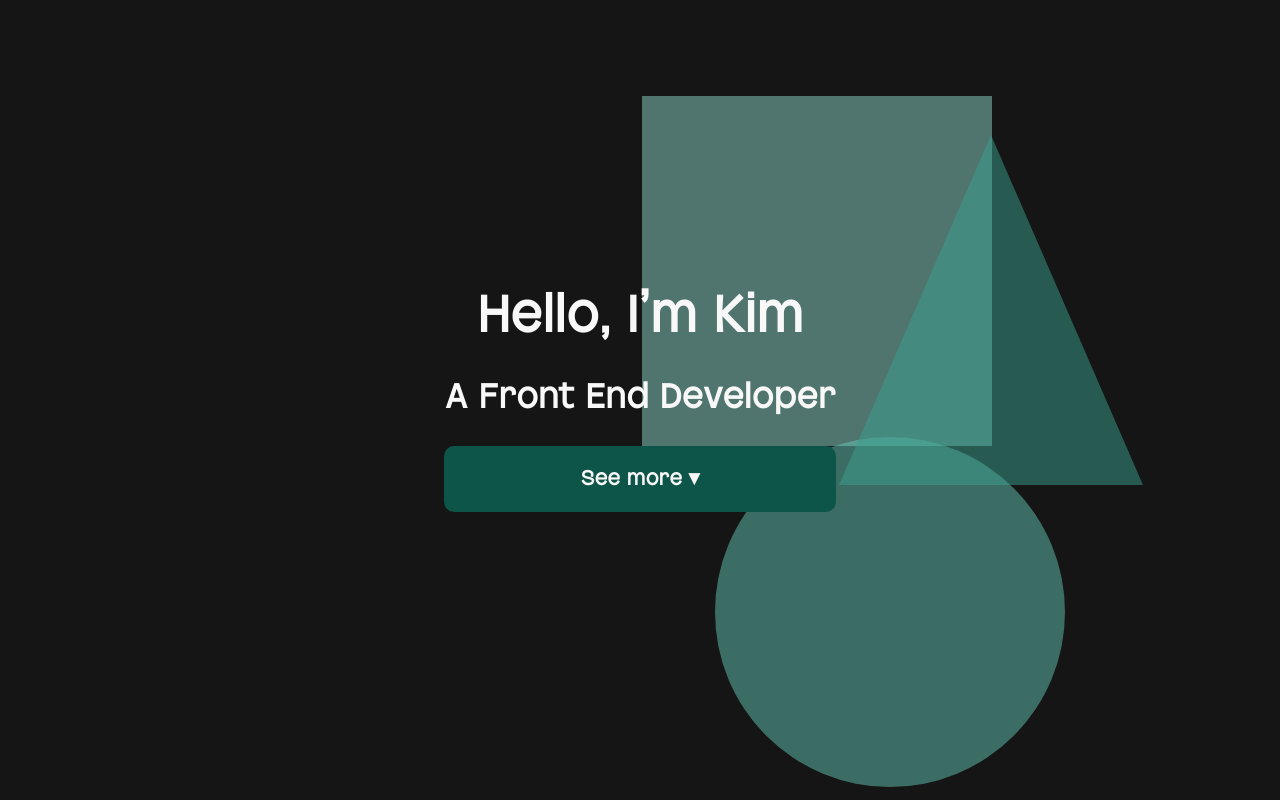
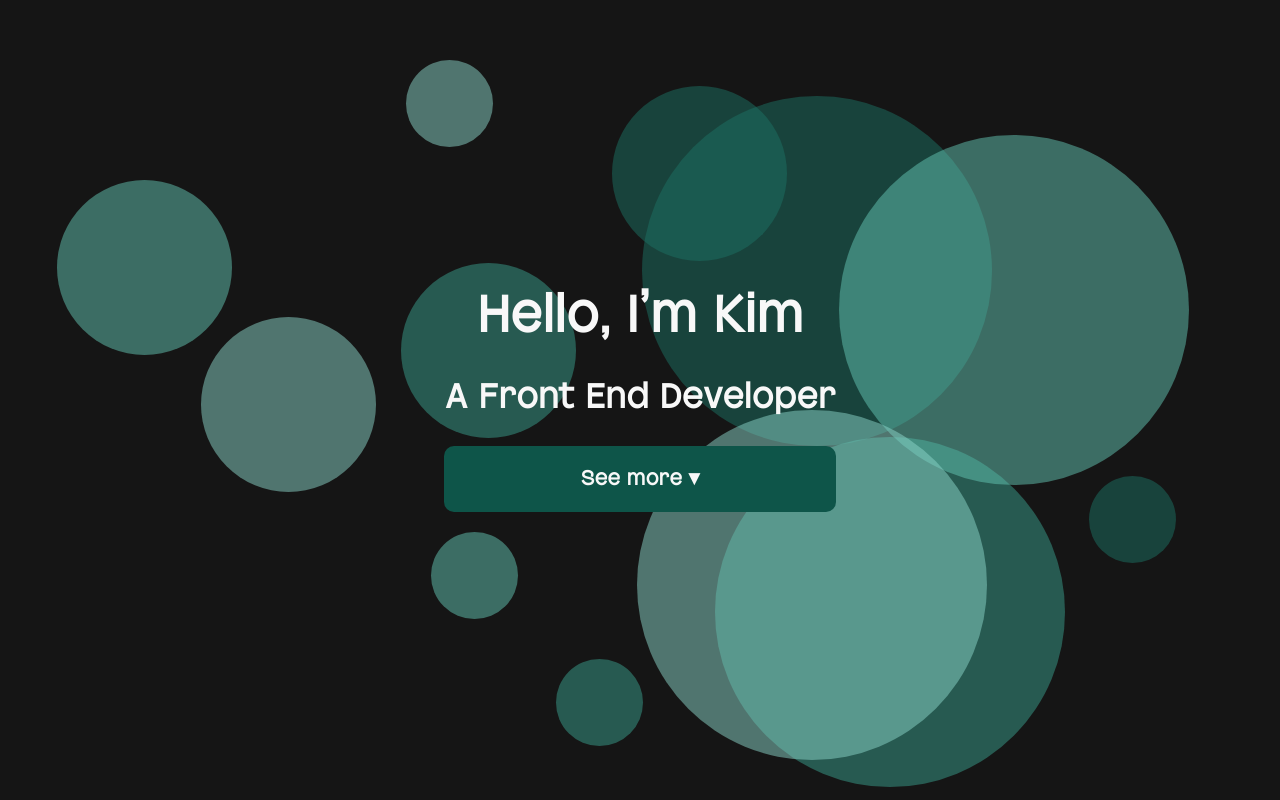
Before and after one commit to kimoshinowo/kimoshinowo.github.io, a website: page index.html in a window 1280 px wide. Shown: the top 800 px of the page. Drawn offline with Linux system fonts and the light colour scheme.

Commit message:
Update shape sizes and number of shapes

```diff
--- a/index.html
+++ b/index.html
@@ -13,9 +13,18 @@
     <body>
         <main>
             <section id="homescreen" class="homescreen">
-                <div id="shape1" class="shape"></div>
-                <div id="shape2" class="shape shape--circle"></div>
-                <div id="shape3" class="shape shape--triangle"></div>
+                <div id="shape1" class="circle circle--lg"></div>
+                <div id="shape2" class="circle circle--lg circle--light"></div>
+                <div id="shape3" class="circle circle--lg circle--lighter"></div>
+                <div id="shape4" class="circle circle--lg circle--lightest"></div>
+                <div id="shape5" class="circle circle--med"></div>
+                <div id="shape6" class="circle circle--med circle--light"></div>
+                <div id="shape7" class="circle circle--med circle--lighter"></div>
+                <div id="shape8" class="circle circle--med circle--lightest"></div>
+                <div id="shape9" class="circle circle--sml"></div>
+                <div id="shape10" class="circle circle--sml circle--light"></div>
+                <div id="shape11" class="circle circle--sml circle--lighter"></div>
+                <div id="shape12" class="circle circle--sml circle--lightest"></div>
                 <div class="homescreen__content">
                     <h1>Hello, I&rsquo;m Kim</h1>
 
--- a/src/js/home-animation.js
+++ b/src/js/home-animation.js
@@ -1,48 +1,162 @@
 var screenHeight = document.getElementById("homescreen").offsetHeight;
 var screenWidth = document.getElementById("homescreen").offsetWidth;
 
-var shapeSize = document.getElementById("shape1").offsetHeight;
+var shapeSizeLg = document.getElementById("shape1").offsetHeight;
+var shapeSizeMd = document.getElementById("shape5").offsetHeight;
+var shapeSizeSm = document.getElementById("shape9").offsetHeight;
 
+// TODO - reduce all this repetition!
 var id1 = null;
 var id2 = null;
 var id3 = null;
+var id4 = null;
+var id5 = null;
+var id6 = null;
+var id7 = null;
+var id8 = null;
+var id9 = null;
+var id10 = null;
+var id11 = null;
+var id12 = null;
 
 clearInterval(id1);
 clearInterval(id2);
 clearInterval(id3);
+clearInterval(id4);
+clearInterval(id5);
+clearInterval(id6);
+clearInterval(id7);
+clearInterval(id8);
+clearInterval(id9);
+clearInterval(id10);
+clearInterval(id11);
+clearInterval(id12);
 
 let shape1 = {
     elem: document.getElementById("shape1"),
-    yPos: getRndInteger(1, screenHeight - shapeSize - 1),
-    xPos: getRndInteger(1, screenWidth - shapeSize - 1),
+    yPos: getRndInteger(1, screenHeight - shapeSizeLg - 1),
+    xPos: getRndInteger(1, screenWidth - shapeSizeLg - 1),
     yDir: Math.round(Math.random()) * 2 - 1,
-    xDir: Math.round(Math.random()) * 2 - 1
+    xDir: Math.round(Math.random()) * 2 - 1,
+    size: shapeSizeLg
 }
 
 let shape2 = {
     elem: document.getElementById("shape2"),
-    yPos: getRndInteger(1, screenHeight - shapeSize - 1),
-    xPos: getRndInteger(1, screenWidth - shapeSize - 1),
+    yPos: getRndInteger(1, screenHeight - shapeSizeLg - 1),
+    xPos: getRndInteger(1, screenWidth - shapeSizeLg - 1),
     yDir: Math.round(Math.random()) * 2 - 1,
-    xDir: Math.round(Math.random()) * 2 - 1
+    xDir: Math.round(Math.random()) * 2 - 1,
+    size: shapeSizeLg
 }
 
 let shape3 = {
     elem: document.getElementById("shape3"),
-    yPos: getRndInteger(1, screenHeight - shapeSize - 1),
-    xPos: getRndInteger(1, screenWidth - shapeSize - 1),
+    yPos: getRndInteger(1, screenHeight - shapeSizeLg - 1),
+    xPos: getRndInteger(1, screenWidth - shapeSizeLg - 1),
     yDir: Math.round(Math.random()) * 2 - 1,
-    xDir: Math.round(Math.random()) * 2 - 1
+    xDir: Math.round(Math.random()) * 2 - 1,
+    size: shapeSizeLg
+}
+
+let shape4 = {
+    elem: document.getElementById("shape4"),
+    yPos: getRndInteger(1, screenHeight - shapeSizeLg - 1),
+    xPos: getRndInteger(1, screenWidth - shapeSizeLg - 1),
+    yDir: Math.round(Math.random()) * 2 - 1,
+    xDir: Math.round(Math.random()) * 2 - 1,
+    size: shapeSizeLg
+}
+
+let shape5 = {
+    elem: document.getElementById("shape5"),
+    yPos: getRndInteger(1, screenHeight - shapeSizeMd - 1),
+    xPos: getRndInteger(1, screenWidth - shapeSizeMd - 1),
+    yDir: Math.round(Math.random()) * 2 - 1,
+    xDir: Math.round(Math.random()) * 2 - 1,
+    size: shapeSizeMd
+}
+
+let shape6 = {
+    elem: document.getElementById("shape6"),
+    yPos: getRndInteger(1, screenHeight - shapeSizeMd - 1),
+    xPos: getRndInteger(1, screenWidth - shapeSizeMd - 1),
+    yDir: Math.round(Math.random()) * 2 - 1,
+    xDir: Math.round(Math.random()) * 2 - 1,
+    size: shapeSizeMd
+}
+
+let shape7 = {
+    elem: document.getElementById("shape7"),
+    yPos: getRndInteger(1, screenHeight - shapeSizeMd - 1),
+    xPos: getRndInteger(1, screenWidth - shapeSizeMd - 1),
+    yDir: Math.round(Math.random()) * 2 - 1,
+    xDir: Math.round(Math.random()) * 2 - 1,
+    size: shapeSizeMd
+}
+
+let shape8 = {
+    elem: document.getElementById("shape8"),
+    yPos: getRndInteger(1, screenHeight - shapeSizeMd - 1),
+    xPos: getRndInteger(1, screenWidth - shapeSizeMd - 1),
+    yDir: Math.round(Math.random()) * 2 - 1,
+    xDir: Math.round(Math.random()) * 2 - 1,
+    size: shapeSizeMd
+}
+
+let shape9 = {
+    elem: document.getElementById("shape9"),
+    yPos: getRndInteger(1, screenHeight - shapeSizeSm - 1),
+    xPos: getRndInteger(1, screenWidth - shapeSizeSm - 1),
+    yDir: Math.round(Math.random()) * 2 - 1,
+    xDir: Math.round(Math.random()) * 2 - 1,
+    size: shapeSizeSm
+}
+
+let shape10 = {
+    elem: document.getElementById("shape10"),
+    yPos: getRndInteger(1, screenHeight - shapeSizeSm - 1),
+    xPos: getRndInteger(1, screenWidth - shapeSizeSm - 1),
+    yDir: Math.round(Math.random()) * 2 - 1,
+    xDir: Math.round(Math.random()) * 2 - 1,
+    size: shapeSizeSm
+}
+
+let shape11 = {
+    elem: document.getElementById("shape11"),
+    yPos: getRndInteger(1, screenHeight - shapeSizeSm - 1),
+    xPos: getRndInteger(1, screenWidth - shapeSizeSm - 1),
+    yDir: Math.round(Math.random()) * 2 - 1,
+    xDir: Math.round(Math.random()) * 2 - 1,
+    size: shapeSizeSm
+}
+
+let shape12 = {
+    elem: document.getElementById("shape12"),
+    yPos: getRndInteger(1, screenHeight - shapeSizeSm - 1),
+    xPos: getRndInteger(1, screenWidth - shapeSizeSm - 1),
+    yDir: Math.round(Math.random()) * 2 - 1,
+    xDir: Math.round(Math.random()) * 2 - 1,
+    size: shapeSizeSm
 }
 
 id1 = setInterval(frame, 10, shape1);
 id2 = setInterval(frame, 10, shape2);
 id3 = setInterval(frame, 10, shape3);
+id4 = setInterval(frame, 10, shape4);
+id5 = setInterval(frame, 10, shape5);
+id6 = setInterval(frame, 10, shape6);
+id7 = setInterval(frame, 10, shape7);
+id8 = setInterval(frame, 10, shape8);
+id9 = setInterval(frame, 10, shape9);
+id10 = setInterval(frame, 10, shape10);
+id11 = setInterval(frame, 10, shape11);
+id12 = setInterval(frame, 10, shape12);
 
 function frame(shape) {
-    if (((shape.yPos + shapeSize) >= screenHeight) || (shape.yPos <= 0)) {
+    if (((shape.yPos + shape.size) >= screenHeight) || (shape.yPos <= 0)) {
         shape.yDir = shape.yDir * (-1);
-    } else if (((shape.xPos + shapeSize) >= screenWidth) || (shape.xPos <= 0)) {
+    } else if (((shape.xPos + shape.size) >= screenWidth) || (shape.xPos <= 0)) {
         shape.xDir = shape.xDir * (-1);
     }
 
--- a/src/styles/components/home-animation.scss
+++ b/src/styles/components/home-animation.scss
@@ -1,32 +1,48 @@
-.shape {
-    background: $dark-main-colour--lightest;
-    height: 150px;
+.circle {
+    background: $dark-main-colour;
+    border-radius: 50%;
     opacity: 0.5;
     position: absolute;
-    width: 150px;
 
-    @media only screen and (min-width: 1024px) {
-        height: 350px;
-        width: 350px;
+    &--lg {
+        height: 150px;
+        width: 150px;
+
+        @media only screen and (min-width: 1024px) {
+            height: 350px;
+            width: 350px;
+        }
     }
 
-    &--circle {
-        background: $dark-main-colour--lighter;
-        border-radius: 50%;
+    &--med {
+        height: 75px;
+        width: 75px;
+
+        @media only screen and (min-width: 1024px) {
+            height: 175px;
+            width: 175px;
+        }
     }
 
-    &--triangle {
-        background: transparent;
-        border-bottom: 150px solid $dark-main-colour--light;
-        border-left: 65px solid transparent;
-        border-right: 65px solid transparent;
-        height: 0;
-        width: 0;
+    &--sml {
+        height: 37px;
+        width: 37px;
 
         @media only screen and (min-width: 1024px) {
-            border-bottom: 350px solid $dark-main-colour--light;
-            border-left: 152px solid transparent;
-            border-right: 152px solid transparent;
+            height: 87px;
+            width: 87px;
         }
     }
+
+    &--light {
+        background: $dark-main-colour--light;
+    }
+
+    &--lighter {
+        background: $dark-main-colour--lighter;
+    }
+
+    &--lightest {
+        background: $dark-main-colour--lightest;
+    }
 }
```
Also changed, not shown: build/styles/main.css, 1 other file.
